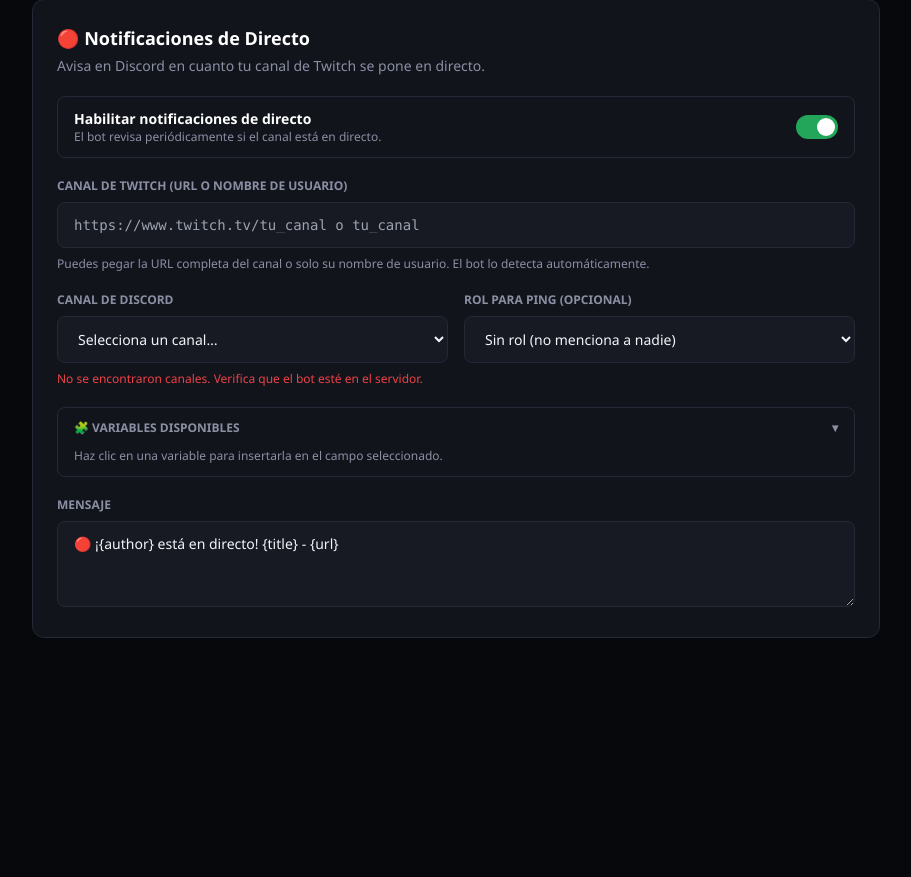
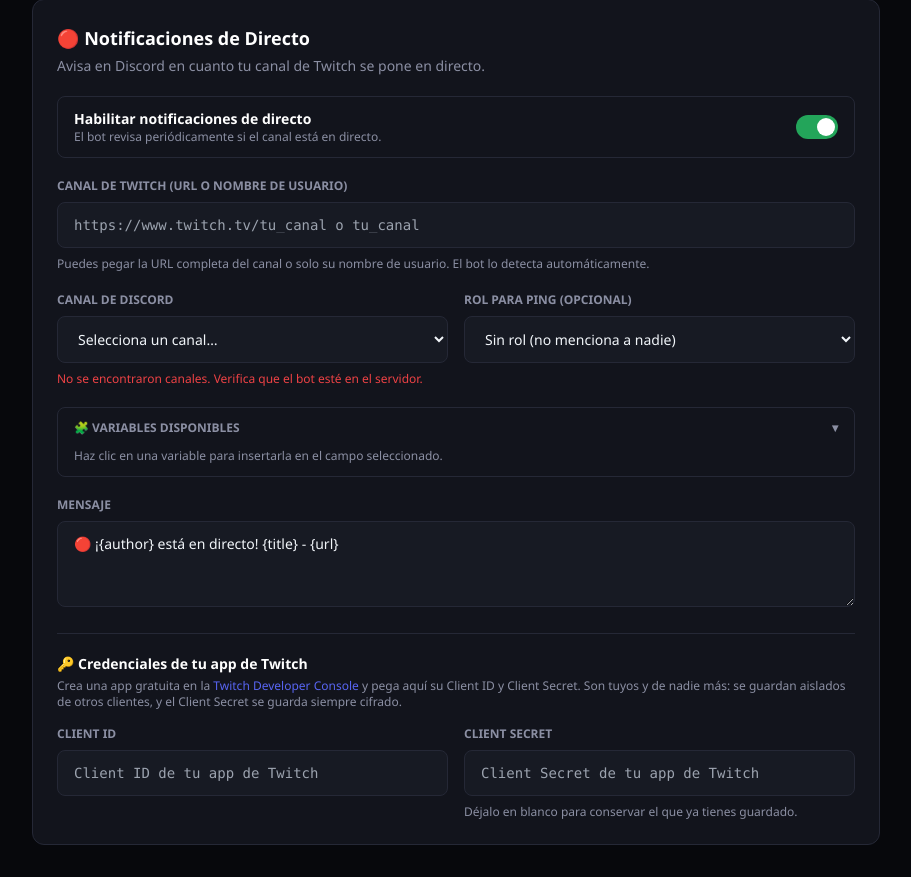
Before and after one commit to nunofr-10/X1CLNTDSCRDXX_SCRT_MMXXVI, a Flask app: page /twitch in a window 1280 px wide. Shown: the part 214-1091 px from the top of the page, without its empty margins (184-1095 px from the left). Before the commit the page ends 852 px from the top, so only its background shows below. Run offline with Flask 3, Linux system fonts and the light colour scheme; the visitor is signed in with stand-in values (Sample User, id 1); data that the repository does not hold is empty; some libraries are stand-ins or nearby versions.

Commit message:
Add files via upload

```diff
--- a/templates/twitch.html
+++ b/templates/twitch.html
@@ -287,6 +287,33 @@
                     class="w-full bg-panel border border-border rounded-lg px-4 py-3 text-sm resize-y focus:outline-none focus:border-accent">{{ config.twitch.live.mensaje }}</textarea>
         </div>
 
+        <div class="border-t border-border pt-5">
+          <h3 class="text-sm font-bold text-white mb-1">🔑 Credenciales de tu app de Twitch</h3>
+          <p class="text-xs text-muted mb-4">
+            Crea una app gratuita en la
+            <a href="https://dev.twitch.tv/console/apps" target="_blank" class="text-accent hover:underline">Twitch Developer Console</a>
+            y pega aquí su Client ID y Client Secret. Son tuyos y de nadie más: se guardan aislados de otros
+            clientes, y el Client Secret se guarda siempre cifrado.
+          </p>
+
+          <div class="grid grid-cols-1 sm:grid-cols-2 gap-4">
+            <div>
+              <label class="block text-xs font-bold uppercase text-muted mb-2">Client ID</label>
+              <input type="text" name="twitch_client_id" value="{{ config.twitch.credentials.client_id }}"
+                     placeholder="Client ID de tu app de Twitch"
+                     class="w-full bg-panel border border-border rounded-lg px-4 py-3 text-sm font-mono focus:outline-none focus:border-accent">
+            </div>
+            <div>
+              <label class="block text-xs font-bold uppercase text-muted mb-2">Client Secret</label>
+              <input type="password" name="twitch_client_secret" value=""
+                     placeholder="{% if config.twitch.credentials.client_secret %}•••••••••••• (ya configurado -- escribe para reemplazarlo){% else %}Client Secret de tu app de Twitch{% endif %}"
+                     autocomplete="new-password"
+                     class="w-full bg-panel border border-border rounded-lg px-4 py-3 text-sm font-mono focus:outline-none focus:border-accent">
+              <p class="text-xs text-muted mt-2">Déjalo en blanco para conservar el que ya tienes guardado.</p>
+            </div>
+          </div>
+        </div>
+
       </form>
     </section>
 
```
